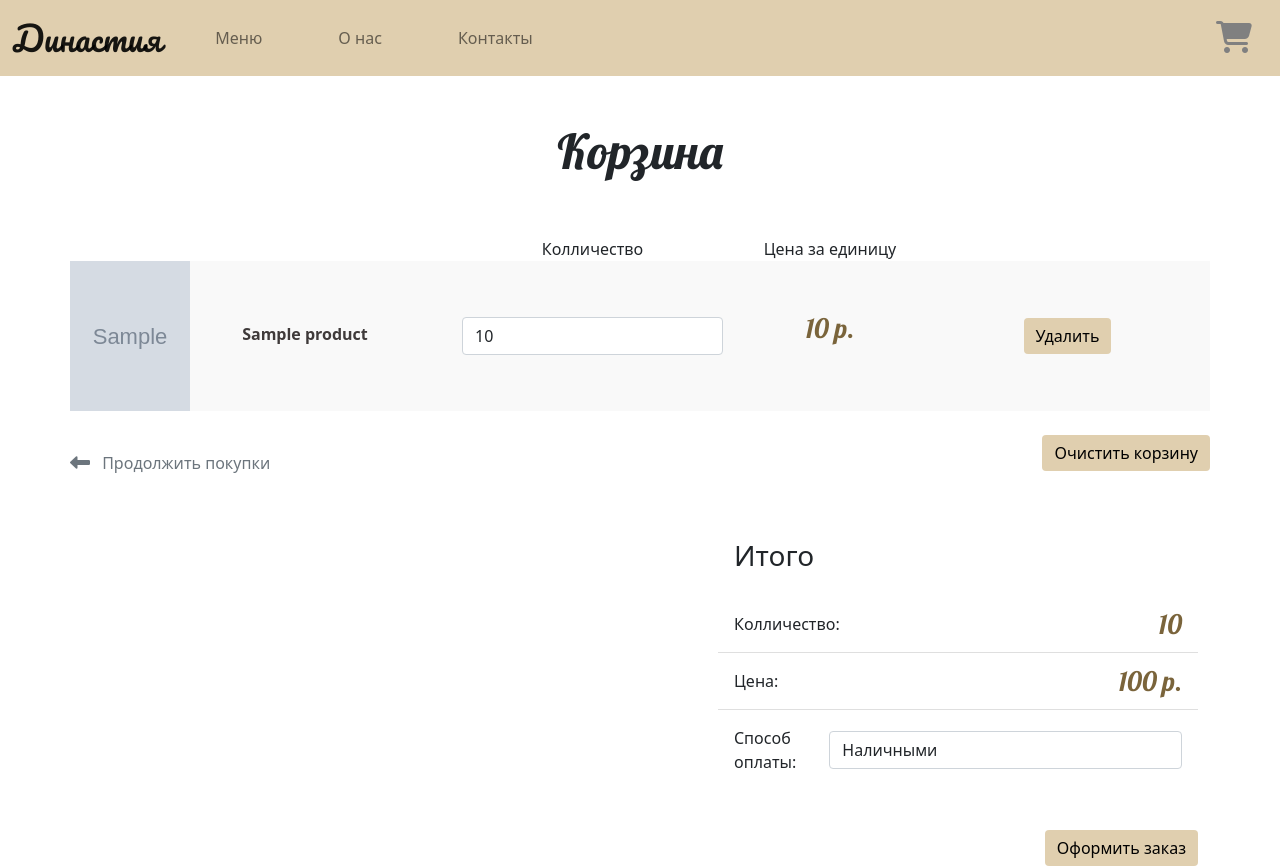
After one commit to feellikeiamgoku/bsuir-bakery, a Django app: page /site/cart/ in a window 1280 px wide. The commit adds this page. Run offline with Django 3.2, Linux system fonts and the light colour scheme; a user stored in the database is signed in; tables that the repository leaves empty hold one stand-in row (values such as "Sample post"); grey boxes marked "Sample" are stand-in pictures; some libraries are stand-ins or nearby versions.

Commit message:
Add cart

```diff
--- a/backend/backend/settings.py
+++ b/backend/backend/settings.py
@@ -96,6 +96,7 @@ DATABASES = {
     }
 }
 
+LOGIN_URL = "/site/login"
 
 # Password validation
 # https://docs.djangoproject.com/en/3.2/ref/settings/#auth-password-validators
--- a/backend/product_views/static/product_views/style.css
+++ b/backend/product_views/static/product_views/style.css
@@ -1,7 +1,7 @@
 /* arbitrary */
 .heading-title{
     font-size: 48px;
-    font-family: 'Segoe UI', Tahoma, Geneva, Verdana, sans-serif;
+    font-family: 'Lobster', cursive;
 }
 
 .btn-primary {
@@ -14,6 +14,13 @@
     background-color: #6b655a !important;
     color:white !important;
     border: none !important;
+}
+.no-padding-left {
+    padding-left: 0px !important;
+}
+
+.no-padding-right {
+    padding-right: 0px !important;
 }
 
 .content{
@@ -65,7 +72,6 @@ body {
     transition: 0.5s;
 }
 
-
 .card {
     border: none !important;
 }
@@ -109,6 +115,15 @@ body {
     bottom: 0;
 }
 
+/* cart */
+.cart-row-color {
+    background-color: #f9f9f9;
+}
+
+.product-img-in-cart {
+    width: 120px;
+    height: 150px;
+}
 
 /* auth */
 /* check if needed */
--- a/backend/product_views/templates/product_views/base.html
+++ b/backend/product_views/templates/product_views/base.html
@@ -46,7 +46,8 @@
                     </ul>
                     {% if request.user.is_authenticated %}
                     <div class="d-flex">
-                        <a class="nav-link"><i class="fas fa-shopping-cart fa-2x"></i></a>
+                        <a class="nav-link" href="{% url 'product_views:cart' %}"><i
+                                class="fas fa-shopping-cart fa-2x"></i></a>
                     </div>
                     {% else %}
                     <ul class="navbar-nav">
--- /dev/null
+++ b/backend/product_views/templates/product_views/cart.html
@@ -0,0 +1,151 @@
+{% extends "product_views/base.html" %}
+
+{% block content %}
+<div class="container">
+    <h1 class="text-center heading-title mt-5">Корзина</h1>
+    {% with products=cart.products.all %}
+    {% if products %}
+
+    <div class="row pt-5">
+        <div class="col-md-4 col-sm-3">
+        </div>
+        <div class="col-3 d-flex justify-content-center align-items-center">
+            Колличество
+        </div>
+        <div class="col-2 d-flex justify-content-center align-items-center">
+            Цена за единицу
+        </div>
+        <div class="col">
+        </div>
+    </div>
+    {% for product in products %}
+
+    <div class="row cart-row-color mb-4">
+        <div class="col-md-4 col-sm-3 no-padding-left">
+            <img class="product-img-in-cart" src="{{ product.product_id.image.url }}">
+            <b>
+                <a class="products-links text-decoration-none ps-5"
+                    href="{% url 'product_views:menu_detail' pk=product.product_id.id %}">{{product.product_id.name}}</a>
+            </b>
+        </div>
+        <div class="col-md-3 d-flex justify-content-center align-items-center">
+            <input id="change-quantity" class="form-control" type="number" value="{{product.quantity}}"
+                data-product-id="{{product.id}}" min="1" max="100">
+        </div>
+        <div class="col-md-2 d-flex justify-content-center align-items-center">
+            <p class="product-detail-price">{{product.product_id.price}} р.</p>
+        </div>
+        <div class="col d-flex justify-content-center align-items-center">
+            <form action="{% url 'product_views:delete_item_from_cart' pk=product.id %}" method="post">
+                {% csrf_token %}
+                <input class="btn btn-primary" type="submit" value="Удалить">
+            </form>
+        </div>
+    </div>
+    {% endfor %}
+    {% endif %}
+    <div class="row">
+        <div class="col no-padding-left">
+            <div class="pt-3 pb-5">
+                <a class="text-decoration-none link-secondary" aria-current="page"
+                    href="{% url 'product_views:menu' %}">
+                    <i class="fas fa-long-arrow-alt-left fa-lg me-2"></i>
+                    Продолжить покупки</a>
+            </div>
+        </div>
+        {% if not products %}
+        <h1 class="pt-5 text-center">В вашей корзине пока ничего нету :(</h1>
+        {% endif %}
+        {% if products %}
+        <div class="col d-flex justify-content-end no-padding-right">
+            <div>
+                <button id="full-delete" class="btn btn-primary">Очистить корзину</button>
+            </div>
+        </div>
+    </div>
+    <div class="row pb-5">
+        <div class="col d-flex justify-content-end">
+            <div class="cart-summary-box">
+                <div class="card" style="width: 30rem;">
+                    <div class="card-body card-row-color">
+                        <h3 class="card-title">Итого</h5>
+                    </div>
+                    <ul class="list-group list-group-flush">
+                        <li class="card-row-color list-group-item d-flex align-items-center justify-content-between">
+                            <span>Колличество:</span>
+                            <span class="product-detail-price">{{cart.get_total_products}}</span>
+                        </li>
+                        <li class="list-group-item d-flex justify-content-between align-items-center">
+                            <span>Цена:</span>
+                            <span class="product-detail-price">{{cart.get_total_price}} р.</span>
+                        </li>
+                        <li class="list-group-item d-flex align-items-center justify-content-between pt-3">
+                            <label>Способ оплаты:</label>
+                            <select class="form-control" id="payment-method">
+                                {% for payment_method in payment_methods %}
+                                <option value="{{payment_method}}">{{payment_method}}</option>
+                                {% endfor %}
+                            </select>
+
+
+                        </li>
+                    </ul>
+                </div>
+            </div>
+        </div>
+    </div>
+    <div class=" row">
+        <div class="col d-flex justify-content-end">
+            <form action="{% url 'product_views:create_order' %}" method="post">
+                {% csrf_token %}
+                <input type="submit" value="Оформить заказ" class="btn btn-primary">
+                <input name="payment_method" id="hid-payment-method" type="hidden" value="{{payment_methods.CASH}}">
+            </form>
+        </div>
+    </div>
+</div>
+{% endif %}
+{% endwith %}
+
+
+<script>
+    let fullDeleteBtn = document.querySelector("#full-delete");
+    let changeQuantity = document.querySelectorAll("#change-quantity");
+    let csrfToken = document.cookie.split("=")[1]
+
+    fullDeleteBtn.addEventListener("click", (e) => {
+        fetch("/site/cart/", {
+            "method": "delete",
+            "headers": {
+                "X-CSRFToken": csrfToken
+            },
+            "mode": "same-origin"
+        }).then(resp => console.log(resp))
+        location.reload();
+    });
+
+    changeQuantity.forEach(elem => {
+        let productId = elem.attributes["data-product-id"].value
+        elem.addEventListener("input", () => {
+            fetch("/site/cart/" + productId + "/update", {
+                "method": "post",
+                "headers": {
+                    "X-CSRFToken": csrfToken
+                },
+                "mode": "same-origin",
+                "body": JSON.stringify({ "quantity": elem.value })
+            }).then(resp => console.log(resp))
+                .catch(err => console.error(err));
+        })
+    }
+    )
+
+    let hidPaymentMethod = document.querySelector("#hid-payment-method");
+    let paymentMethod = document.querySelector("#payment-method");
+
+    paymentMethod.addEventListener("change", (event) => {
+        hidPaymentMethod.value = paymentMethod.value;
+    })
+
+</script>
+{% endblock %}
--- a/backend/product_views/templates/product_views/products.html
+++ b/backend/product_views/templates/product_views/products.html
@@ -18,7 +18,11 @@
         <li class="list-group-item">Вес: {{product.weight}} гр</li>
         <li class="list-group-item">Время готовки: {{product.time_to_cook}} мин</li>
       </ul>
-      <a href="#" class="btn btn-primary mb-2">В корзину</a>
+      <form action="/site/cart/" method="post">
+        {% csrf_token %}
+        <input type="hidden" name="product_id" value="{{ product.id }}">
+        <input class="btn btn-primary mb-2" type="submit" value="В корзину" style="width: 100%;">
+      </form>
     </div>
 
 
--- a/backend/product_views/urls.py
+++ b/backend/product_views/urls.py
@@ -1,6 +1,7 @@
 from django.urls import path
 
-from product_views.views import index, ListProducts, DetailProducts, user_login, user_register
+from product_views.views import (index, ListProducts, DetailProducts,
+user_login, user_register, add_to_cart, delete_item_from_cart, update_item_from_cart, create_order)
 app_name = 'products'
 
 
@@ -9,6 +10,12 @@ urlpatterns = [
     path("", index, name="index"),
     path("menu/", ListProducts.as_view(), name="menu"),
     path("menu/<int:pk>", DetailProducts.as_view(), name="menu_detail"),
+    path("cart/", add_to_cart, name="cart"),
+    path("cart/<int:pk>/delete", delete_item_from_cart, name="delete_item_from_cart"),
+    path("cart/<int:pk>/update", update_item_from_cart, name="update_item_from_cart"),
+
+    path("order/", create_order, name="create_order"),
+
     path("login/", user_login, name="login"),
     path("register/", user_register, name="register"),
 
--- a/backend/product_views/views.py
+++ b/backend/product_views/views.py
@@ -1,10 +1,16 @@
+import json
+
 from django.shortcuts import render, redirect
 from django.views import generic
 from django.contrib import messages
 from django.contrib.auth import authenticate, login
+from django.contrib.auth.decorators import login_required
+from django.http import HttpResponseNotAllowed, HttpResponse
 from product_views.forms import LoginForm, RegisterForm
 
-from products.models import Product
+from products.models import Case, Product, OrderProduct, Order, PaymentMethods
+
+import pdb
 
 def index(request):
     return render(request, "product_views/index.html")
@@ -21,8 +27,6 @@ class DetailProducts(generic.DetailView):
     template_name = 'product_views/product.html'
     context_object_name = 'product'
     model = Product
-
-
 
 def user_login(request):
     if request.user.is_authenticated:
@@ -57,3 +61,71 @@ def user_register(request):
     else:
         form = RegisterForm()
     return render(request, 'product_views/auth/register.html', {'form': form})
+
+
+@login_required
+def add_to_cart(request):
+    case = Case.objects.get(user=request.user)
+
+    if request.method == "POST":
+        product_id = request.POST["product_id"]
+        quantity = request.POST.get("quantity", 1) or 1
+
+        product = Product.objects.get(id=product_id)
+        try:
+            product_in_case = case.products.get(product_id=product)
+            product_in_case.quantity += int(quantity)
+            product_in_case.save()
+        except OrderProduct.DoesNotExist:
+            order_product = OrderProduct(product_id=product, quantity=quantity)
+            order_product.save()
+            case.products.add(order_product)
+
+        return redirect(request.headers["Referer"])
+    elif request.method == "GET":
+        return render(request, "product_views/cart.html", {"cart": case, "payment_methods": PaymentMethods})
+
+    elif request.method == "DELETE":
+        products = case.products.all().delete()
+        return redirect(request.headers["Referer"])
+
+
+@login_required
+def delete_item_from_cart(request, pk):
+    if request.method == "POST":
+        case = request.user.case
+        order_product = case.products.get(id=pk)
+        order_product.delete()
+        return redirect("product_views:cart")
+    else:
+        return HttpResponseNotAllowed()
+
+
+@login_required
+def update_item_from_cart(request, pk):
+    new_quantity = json.loads(request.body.decode("utf-8")).get("quantity")
+    if request.method == "POST":
+        case = request.user.case
+        order_product = case.products.get(id=pk)
+        order_product.quantity = int(new_quantity) if new_quantity else order_product.quantity
+        order_product.save()
+        return HttpResponse("success", status=200)
+    else:
+        return HttpResponseNotAllowed()
+
+
+@login_required
+def create_order(request):
+    if request.method == "POST":
+        case = request.user.case
+        payment_method = request.POST["payment_method"]
+        order = Order(user_id=request.user, payment_method=payment_method)
+        order.save()
+        for product in case.products.all():
+            order.products.add(product)
+        case.products.clear()
+        return redirect("product_views:menu")
+
+
+    else:
+        return HttpResponseNotAllowed()
```
Also changed, not shown: backend/product_views/templates/product_views/product.html (+15 -3 lines), backend/products/models.py (+21 -2 lines), backend/media/products/recept_3245_smld.jpg (added), backend/products/migrations/0007_auto_20211122_1534.py (added).
